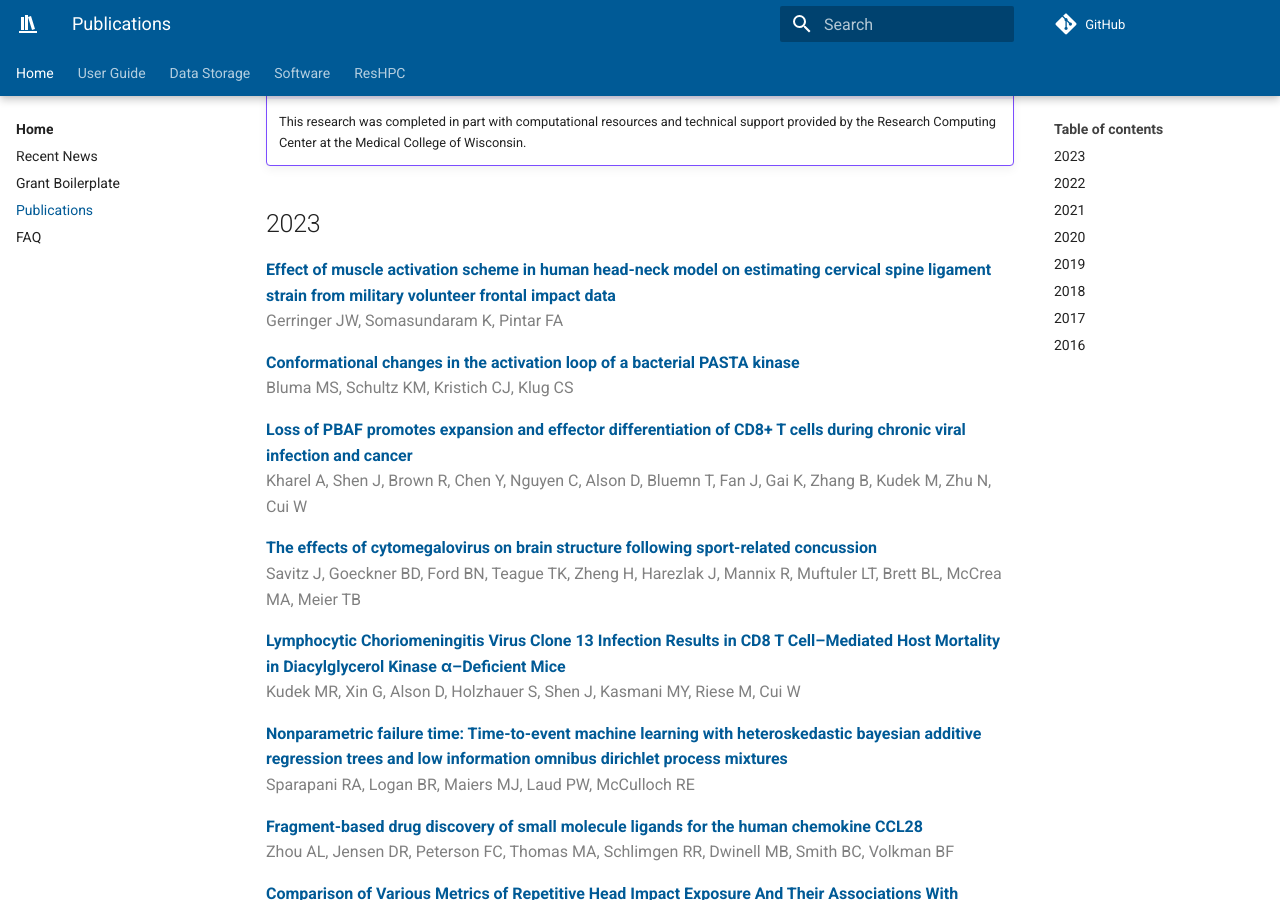
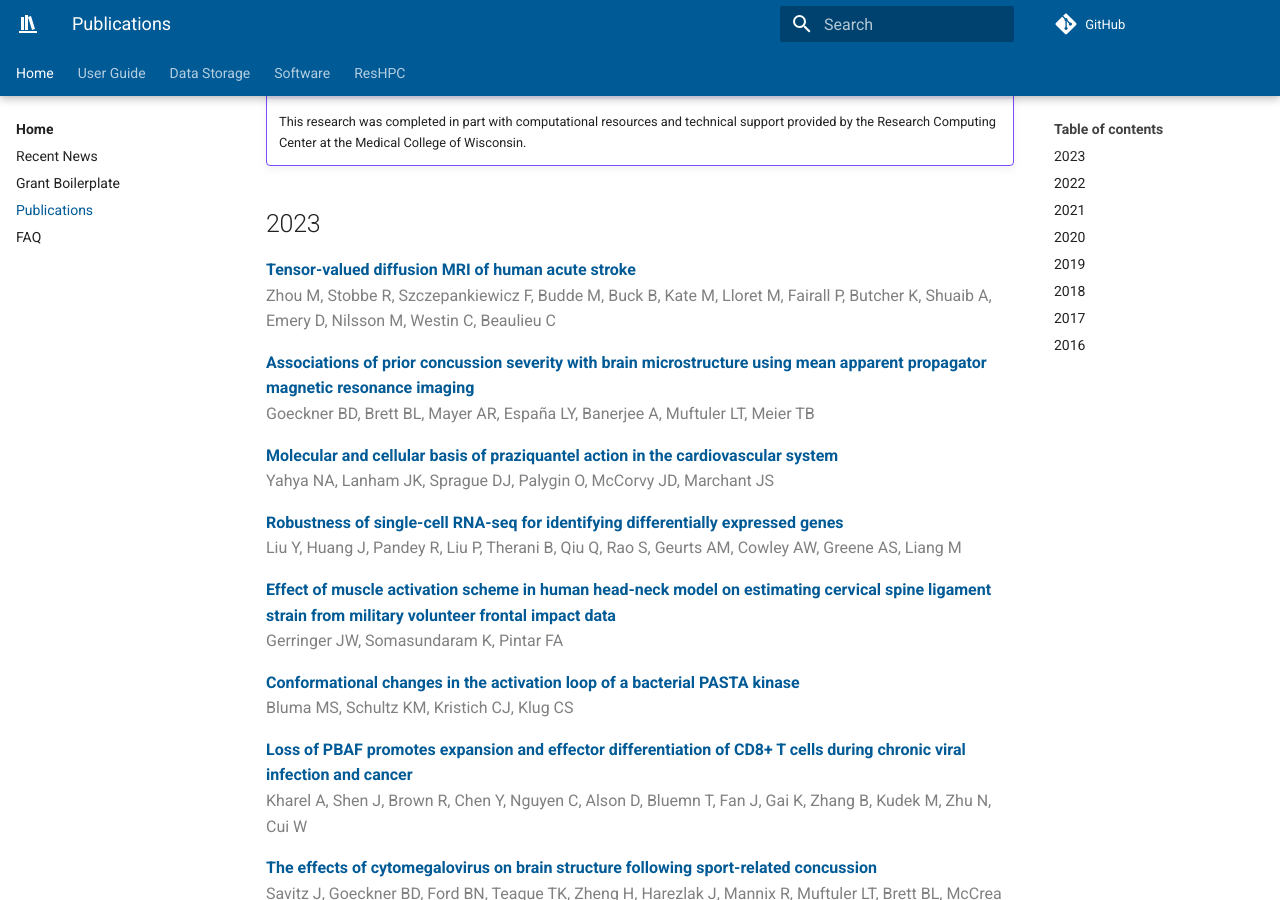
Before and after one commit to mcw-rcc/mcw-rcc.github.io, an MkDocs documentation site: the page built from docs/pubs.md, in a window 1280 px wide and 900 px high, scrolled down 325 px. Built offline with MkDocs 1.6.1 and Material for MkDocs 9.7.7, drawn with Linux system fonts in a browser that asks for light colours; comment, search, counter and statistics services are not loaded.

Commit message:
Update pubs.md

```diff
--- a/docs/pubs.md
+++ b/docs/pubs.md
@@ -9,6 +9,22 @@ All you have to do is include the following statement in your publication:
     This research was completed in part with computational resources and technical support provided by the Research Computing Center at the Medical College of Wisconsin.
 
 ## 2023
+
+**[Tensor-valued diffusion MRI of human acute stroke](https://doi.org/10.1002/mrm.29975)**
+Zhou M, Stobbe R, Szczepankiewicz F, Budde M, Buck B, Kate M, Lloret M, Fairall P, Butcher K, Shuaib A, Emery D, Nilsson M, Westin C, Beaulieu C
+{: .author}
+
+**[Associations of prior concussion severity with brain microstructure using mean apparent propagator magnetic resonance imaging](https://doi.org/10.1002/hbm.26556)**
+Goeckner BD, Brett BL, Mayer AR, España LY, Banerjee A, Muftuler LT, Meier TB
+{: .author}
+
+**[Molecular and cellular basis of praziquantel action in the cardiovascular system](https://doi.org/10.1152/ajpcell.00520.2022)**
+Yahya NA, Lanham JK, Sprague DJ, Palygin O, McCorvy JD, Marchant JS
+{: .author}
+
+**[Robustness of single-cell RNA-seq for identifying differentially expressed genes](https://doi.org/10.1186/s12864-023-09487-y)**
+Liu Y, Huang J, Pandey R, Liu P, Therani B, Qiu Q, Rao S, Geurts AM, Cowley AW, Greene AS, Liang M
+{: .author}
 
 **[Effect of muscle activation scheme in human head-neck model on estimating cervical spine ligament strain from military volunteer frontal impact data](https://doi.org/10.1016/j.aap.2023.107157)**
 Gerringer JW, Somasundaram K, Pintar FA
```
